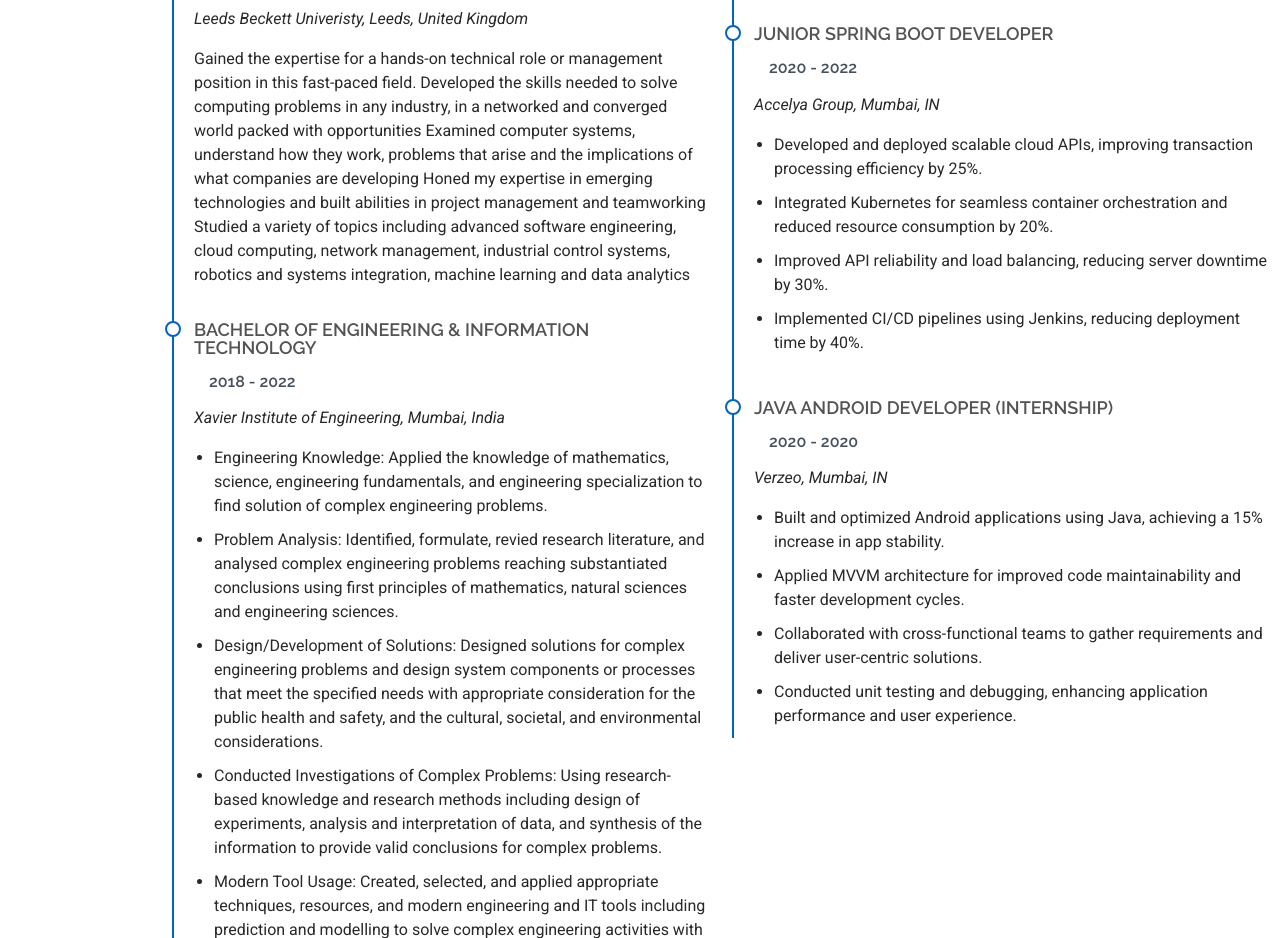
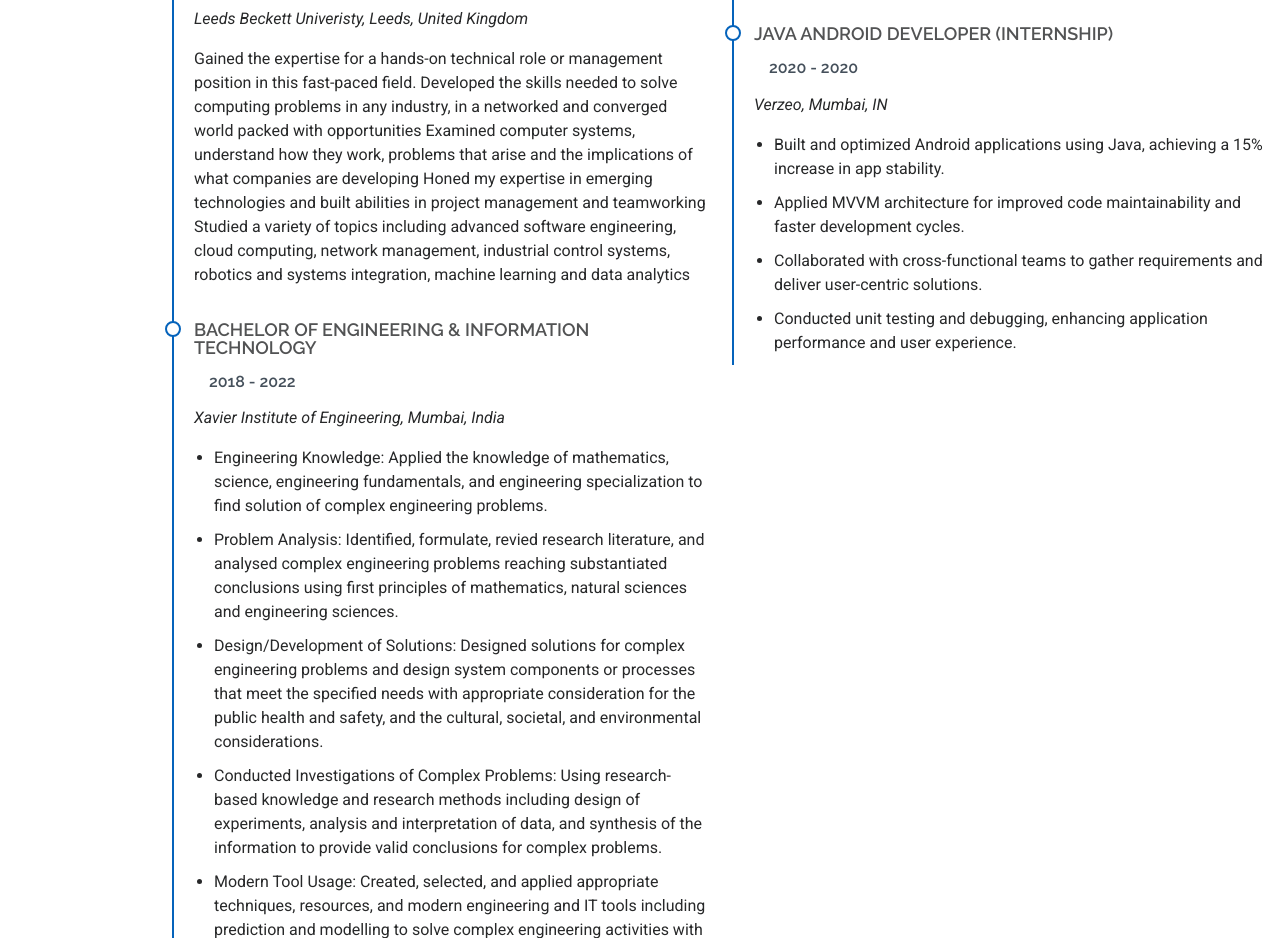
Before and after one commit to sknoor07/portfolio, a plain HTML site: page index.html in a window 1280 px wide. Shown: the part 2875-3813 px from the top of the page. Drawn offline with Linux system fonts and the light colour scheme.

Commit message:
Update index.html

```diff
--- a/index.html
+++ b/index.html
@@ -303,18 +303,6 @@
             </div><!-- Edn Resume Item -->
 
             <div class="resume-item">
-              <h4>Junior Spring Boot Developer </h4>
-              <h5>2020 - 2022</h5>
-              <p><em>Accelya Group, Mumbai, IN</em></p>
-              <ul>
-                <li>Developed and deployed scalable cloud APIs, improving transaction processing efficiency by 25%. </li>
-                <li>Integrated Kubernetes for seamless container orchestration and reduced resource consumption by 20%.</li>
-                <li>Improved API reliability and load balancing, reducing server downtime by 30%.</li>
-                <li>Implemented CI/CD pipelines using Jenkins, reducing deployment time by 40%.</li>
-              </ul>
-            </div><!-- Edn Resume Item -->
-
-            <div class="resume-item">
               <h4>Java Android Developer (Internship) </h4>
               <h5>2020 - 2020</h5>
               <p><em>Verzeo, Mumbai, IN</em></p>
```
